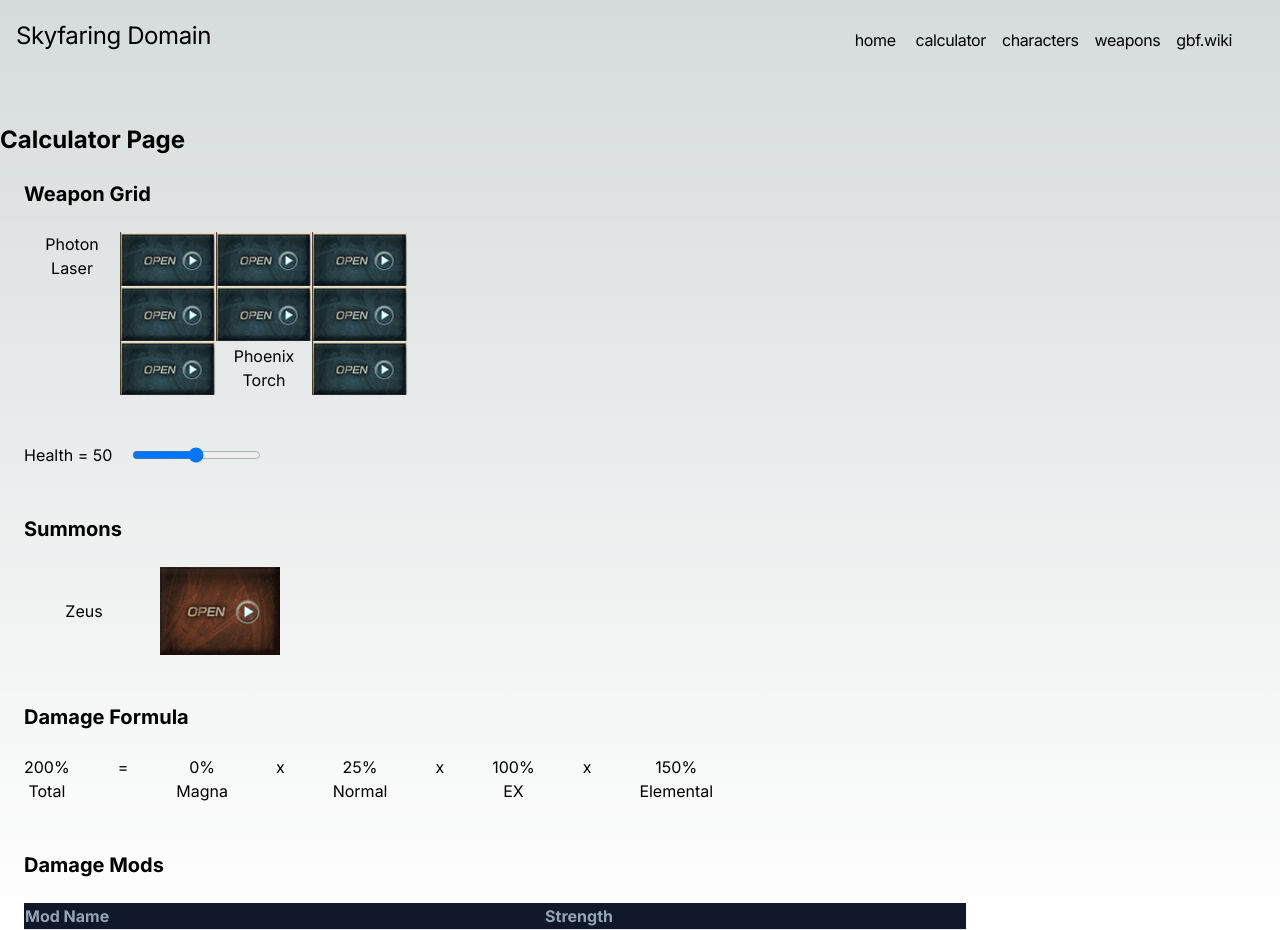
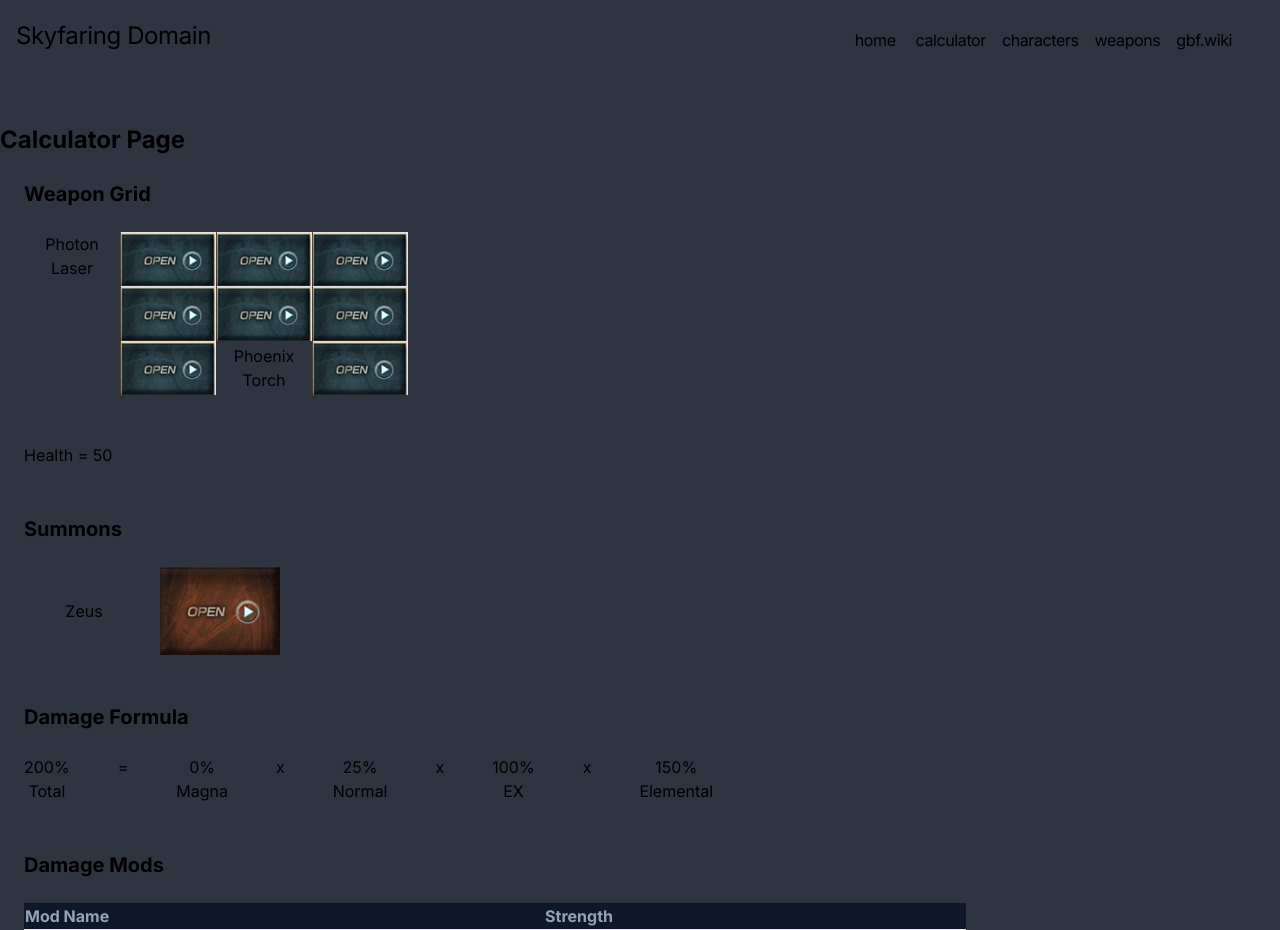
Before and after one commit to miiwo/granblue_front, a Next.js app: page /calc in a window 1280 px wide. Built offline with nearby package versions, Linux system fonts and the light colour scheme.

Commit message:
Add styling to hp slider

```diff
--- a/src/app/calc/page.tsx
+++ b/src/app/calc/page.tsx
@@ -26,7 +26,7 @@ export default function CalculatorPage({ searchParams }: SearchParamProps) {
                         <WeaponGrid />
                     </div>
 
-                    <div className="flex gap-5">
+                    <div className="my-12">
                         <GBFSlider initialVal={50} />
                     </div>
 
--- a/src/app/components/calc/gbf-hp.tsx
+++ b/src/app/components/calc/gbf-hp.tsx
@@ -12,13 +12,14 @@ export function GBFSlider ({initialVal, children}: NumberSliderProps) {
         if (gbfContext.hp) {
             gbfContext.hp.current = event.target.value
         }
-        console.log(gbfContext.hp)
+        console.log(gbfContext.hp) //[&::-webkit-slider-thumb]:
     }
 
     return (
         <div className="flex gap-5">
-            <p>Health = {sliderVal}</p>
-            <input type='range' min='1' max='100' value={sliderVal} onChange={(event) => { setSliderVal(parseInt(event.target.value)) }} onMouseUp={onMouseUp} />
+            <p className="flex-initial w-32">Health = {sliderVal}</p>
+            <input type='range' min='1' max='100' value={sliderVal} onChange={(event) => { setSliderVal(parseInt(event.target.value)) }} onMouseUp={onMouseUp}
+            className="basis-1/3 appearance-none bg-transparent gbf-slider" />
         </div>
     )
 }
--- a/src/app/globals.css
+++ b/src/app/globals.css
@@ -6,6 +6,7 @@
   --foreground-rgb: 0, 0, 0;
   --background-start-rgb: 214, 219, 220;
   --background-end-rgb: 255, 255, 255;
+  --bg-color: 46 52 64
 }
 
 @media (prefers-color-scheme: dark) {
@@ -17,13 +18,7 @@
 }
 
 body {
-  color: rgb(var(--foreground-rgb));
-  background: linear-gradient(
-      to bottom,
-      transparent,
-      rgb(var(--background-end-rgb))
-    )
-    rgb(var(--background-start-rgb));
+    background: rgb(var(--bg-color));
 }
 
 @layer utilities {
@@ -31,3 +26,17 @@ body {
     text-wrap: balance;
   }
 }
+
+@layer base {
+  .gbf-slider {
+    @apply
+    [&::-webkit-slider-runnable-track]:rounded-full
+    [&::-webkit-slider-thumb]:appearance-none
+
+    [&::-moz-range-track]:bg-white
+    [&::-moz-range-progress]:bg-sky-500
+    [&::-moz-range-thumb]:bg-sky-100
+    [&::-moz-range-thumb]:[transform:rotate(45deg)]
+    [&::-moz-range-thumb]:[border-radius:0]
+  }
+}
```
